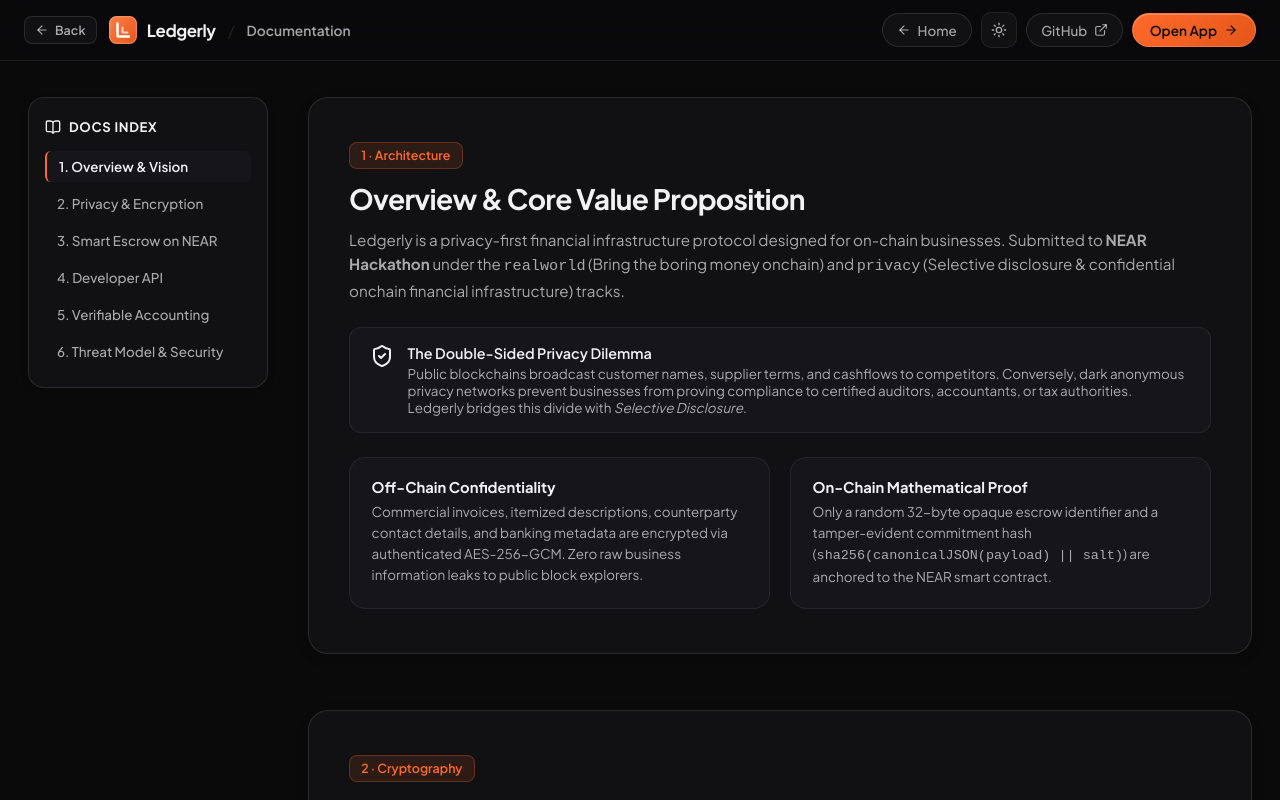
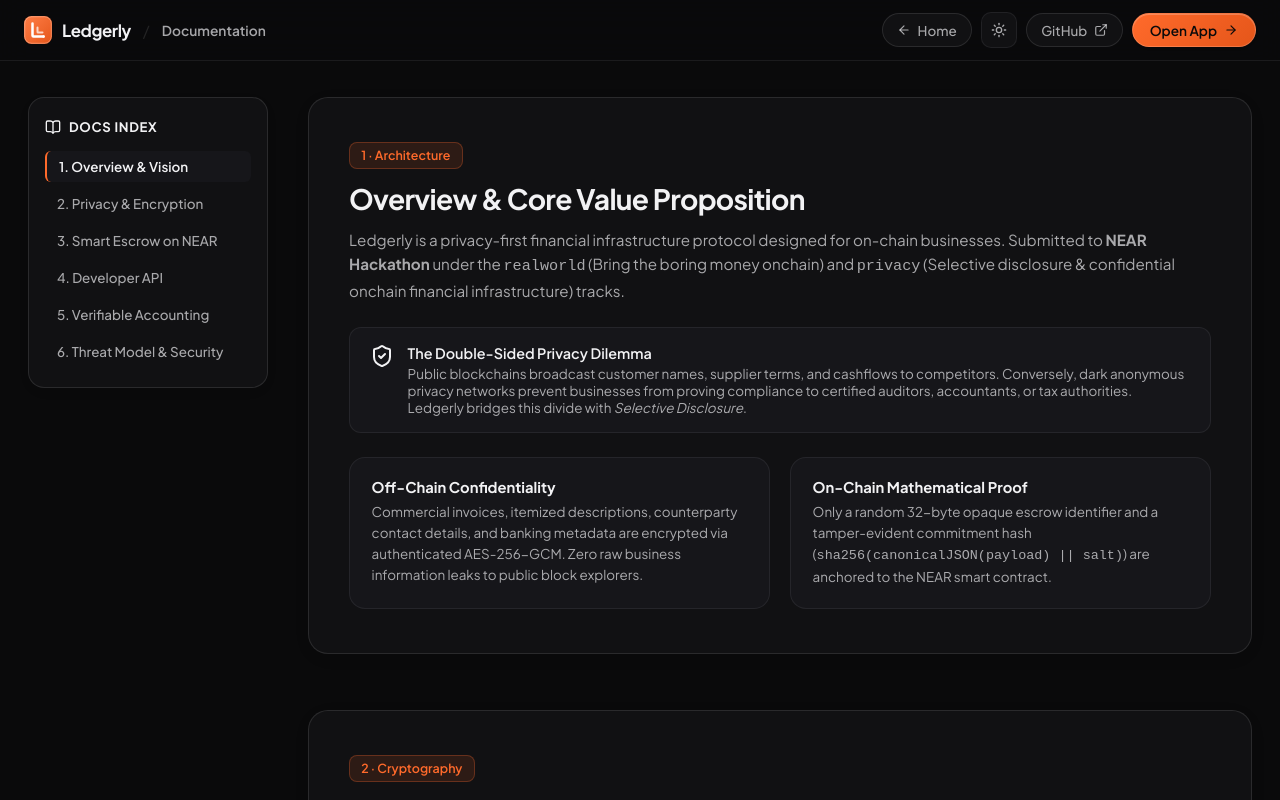
Before and after one commit to adevty/Ledgerly, a Next.js app: page /docs in a window 1280 px wide. Shown: the top 800 px of the page. Built offline with nearby package versions, Linux system fonts and the light colour scheme.

Commit message:
fix(docs): remove back button from left of brand logo

```diff
--- a/src/app/docs/page.tsx
+++ b/src/app/docs/page.tsx
@@ -116,25 +116,6 @@ export default function DocsPage() {
       <header className="lp-header">
         <div className="lp-header-inner">
           <div className="lp-brand-group">
-            <Link
-              href="/"
-              className="lp-btn-secondary"
-              style={{
-                display: "inline-flex",
-                alignItems: "center",
-                gap: "0.35rem",
-                padding: "0.32rem 0.65rem",
-                fontSize: "0.78rem",
-                fontWeight: 600,
-                color: "var(--text-secondary)",
-                textDecoration: "none",
-                borderRadius: 8,
-              }}
-              title="Back to Landing Page"
-            >
-              <ArrowLeft className="w-3.5 h-3.5" aria-hidden="true" />
-              <span>Back</span>
-            </Link>
             <Link href="/" className="lp-brand" aria-label="Ledgerly Home">
               <LedgerlyBrandMark size={28} />
               <span>Ledgerly</span>
@@ -150,8 +131,9 @@ export default function DocsPage() {
           <div className="lp-header-actions">
             <Link
               href="/"
-              className="lp-btn-secondary lp-hide-mobile"
+              className="lp-btn-secondary"
               style={{ display: "inline-flex", alignItems: "center", gap: "0.4rem" }}
+              title="Back to Home"
             >
               <ArrowLeft className="w-3.5 h-3.5" aria-hidden="true" />
               <span>Home</span>
```
